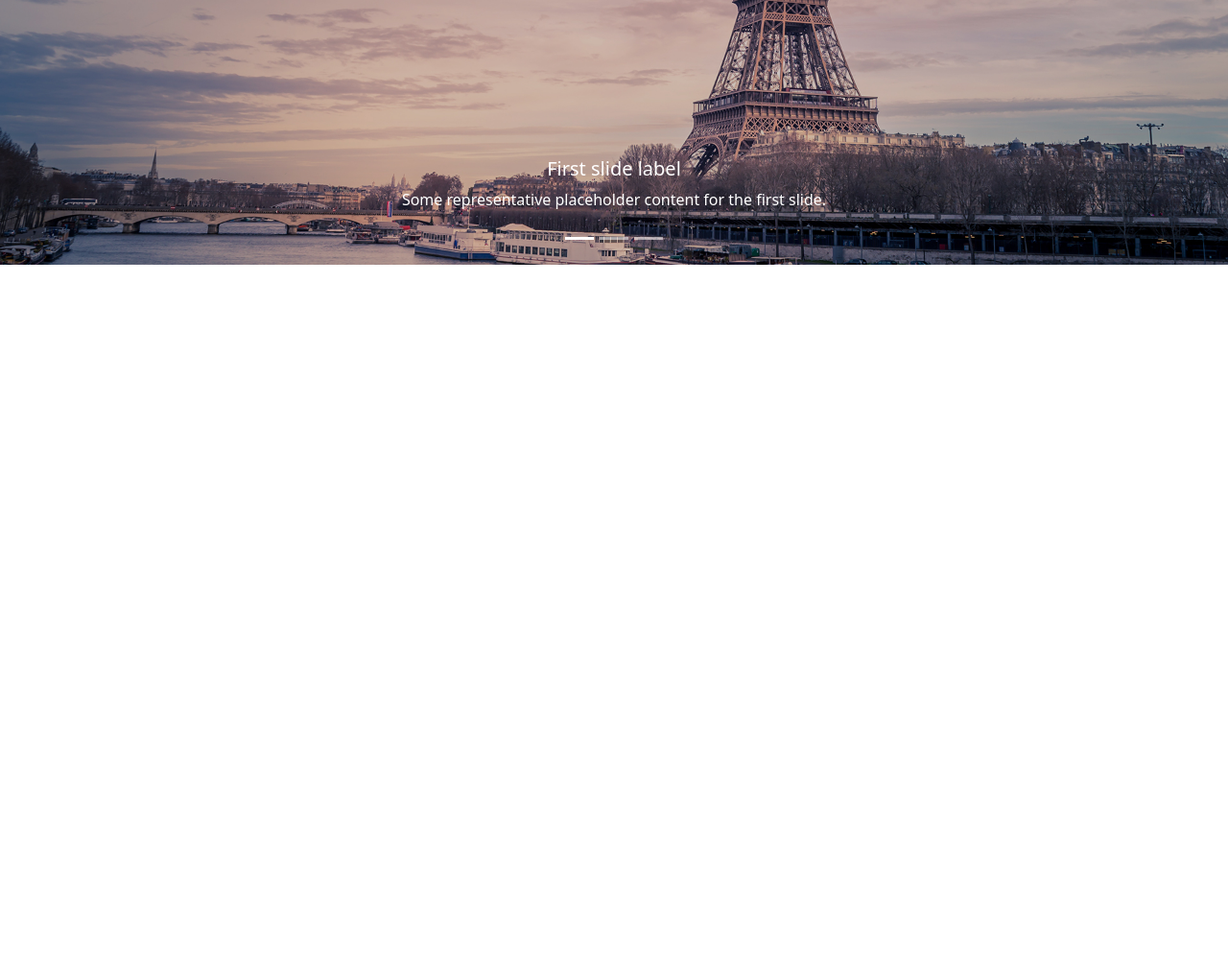
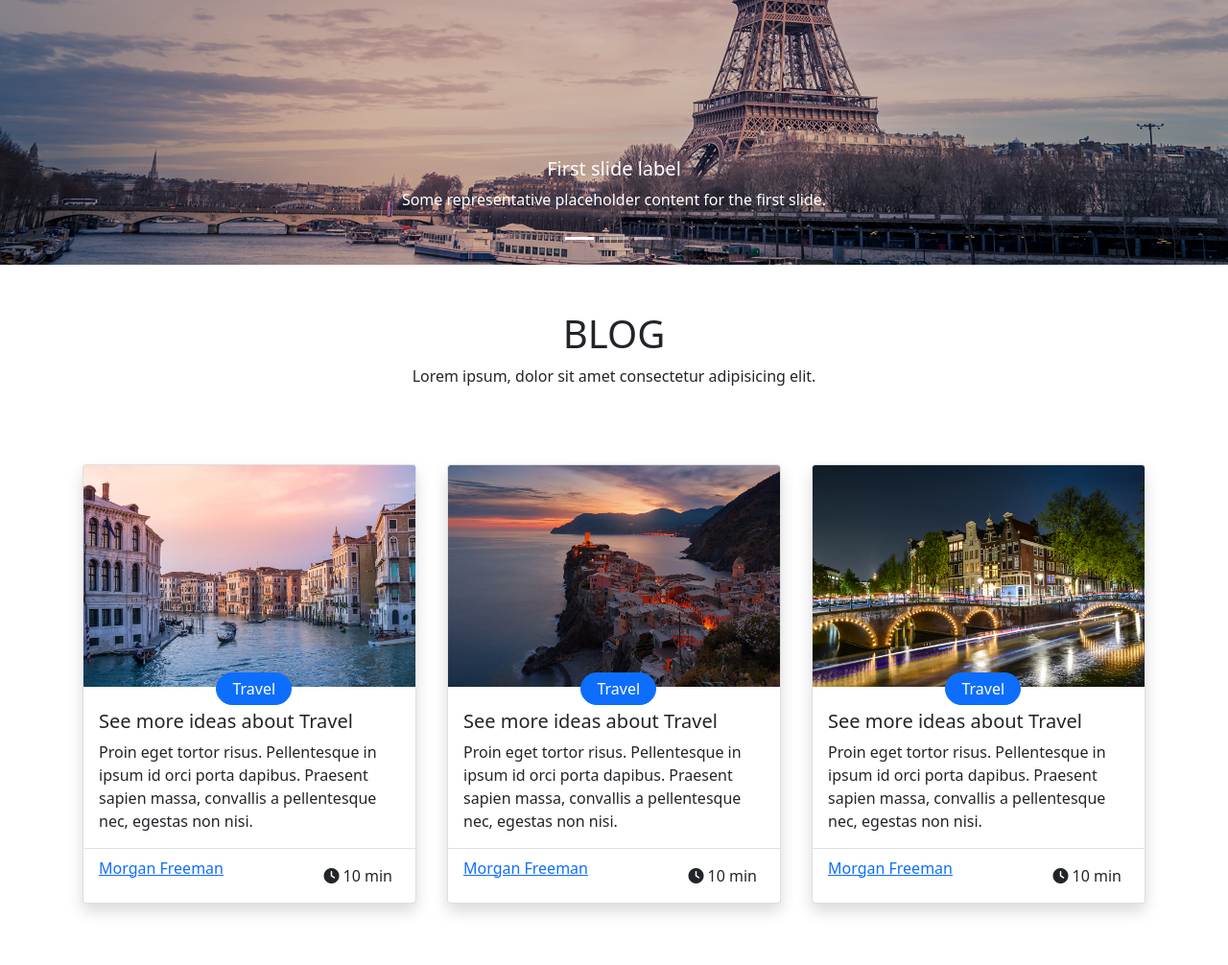
Before and after one commit to yousef-elsherbiny/teamwork-test, a plain HTML site: page index.html in a window 1280 px wide. Shown: the part 500-1506 px from the top of the page at 96% size. Before the commit the page ends 800 px from the top, so only its background shows below. Drawn offline with Linux system fonts and the light colour scheme.

Commit message:
Blog section is done

```diff
--- a/css/style.css
+++ b/css/style.css
@@ -0,0 +1,14 @@
+
+
+
+/*************************************************************/
+/* Blog section */
+.card-body{
+    position: relative;
+}
+.card-relat{
+    position: absolute;
+    top: -15px;
+    left: 40%;
+}
+/*************************************************************/
--- a/index.html
+++ b/index.html
@@ -92,6 +92,91 @@
       </button>
     </div>
   </div>
+
+  <section id="blog">
+    <div class="sec-head text-center pt-5 ">
+        <h1>BLOG</h1>
+        <p> Lorem ipsum, dolor sit amet consectetur adipisicing elit.</p>
+    </div>
+    <div class=" container-md container-fluid-sm m-auto py-5">
+        <div class="d-flex row  flex-row bd-highlight ">
+            <div class="p-md-3 p-sm-1 col-lg-4 bd-highlight ">
+                <div class="card shadow">
+                    <img src="images/post-1.jpg" class="card-img-top" alt="...">
+                    <div class="card-body p-3">
+                        <div class="card-relat bg-primary px-3 py-1 text-white border border-primary rounded-pill">Travel</div>
+                        <h5 class="card-title pt-2">See more ideas about Travel</h5>
+                        <p class="card-text">
+                            Proin eget tortor risus. Pellentesque in ipsum id orci porta dapibus. Praesent sapien
+                            massa, convallis a pellentesque nec, egestas non nisi.</p>
+                    </div>
+                    <div class="card-body d-flex flex-row border-top px-3 py-2">
+                        <div>
+
+                            <a href="#" class="card-link"> Morgan Freeman</a>
+                        </div>
+                        <div class="ms-auto p-2 bd-highlight ">
+                            <i class="fa fa-clock"></i> 10 min
+                        </div>
+                    </div>
+                </div>
+            </div>
+
+            <div class="p-md-3 p-sm-1 col-lg-4 bd-highlight">
+                <div class="card shadow ">
+                    <img src="images/post-2.jpg" class="card-img-top" alt="...">
+                    <div class="card-body p-3">
+                        <div class="card-relat bg-primary px-3 py-1 text-white border border-primary rounded-pill">Travel</div>
+                        <h5 class="card-title pt-2">See more ideas about Travel</h5>
+                        <p class="card-text">
+                            Proin eget tortor risus. Pellentesque in ipsum id orci porta dapibus. Praesent sapien
+                            massa, convallis a pellentesque nec, egestas non nisi.</p>
+                    </div>
+                    <div class="card-body d-flex flex-row border-top px-3 py-2">
+                        <div >
+
+                            <a href="#" class="card-link"> Morgan Freeman</a>
+                        </div>
+                        <div class="ms-auto p-2 bd-highlight  ">
+                          <i class="fa fa-clock"></i> 10 min
+                      </div>
+                    </div>
+                </div>
+            </div>
+
+            <div class="p-md-3 p-sm-1 col-lg-4 bd-highlight ">
+                <div class="card shadow">
+                    <img src="images/post-3.jpg" class="card-img-top" alt="...">
+                    <div class="card-body p-3">
+                        <div class="card-relat bg-primary px-3 py-1 text-white border border-primary rounded-pill">Travel</div>
+                        <h5 class="card-title pt-2">See more ideas about Travel</h5>
+                        <p class="card-text">
+                            Proin eget tortor risus. Pellentesque in ipsum id orci porta dapibus. Praesent sapien
+                            massa, convallis a pellentesque nec, egestas non nisi.</p>
+                    </div>
+                    <div class="card-body d-flex  flex-row border-top px-3 py-2">
+                        <div >
+                            <a href="#" class="card-link"> Morgan Freeman</a>
+                        </div>
+                        <div class="ms-auto p-2 bd-highlight  ">
+                            <i class="fa fa-clock"></i> 10 min
+                        </div>
+                    </div>
+                </div>
+            </div>
+
+
+        </div>
+    </div>
+
+</section>
+
+
+
+
+
+
+
   <script src="js/bootstrap.bundle.min.js"></script>
   <script src="js/script.js"></script>
 </body>
```
Also changed, not shown: images/post-1.jpg (added), images/post-2.jpg (added), images/post-3.jpg (added).
